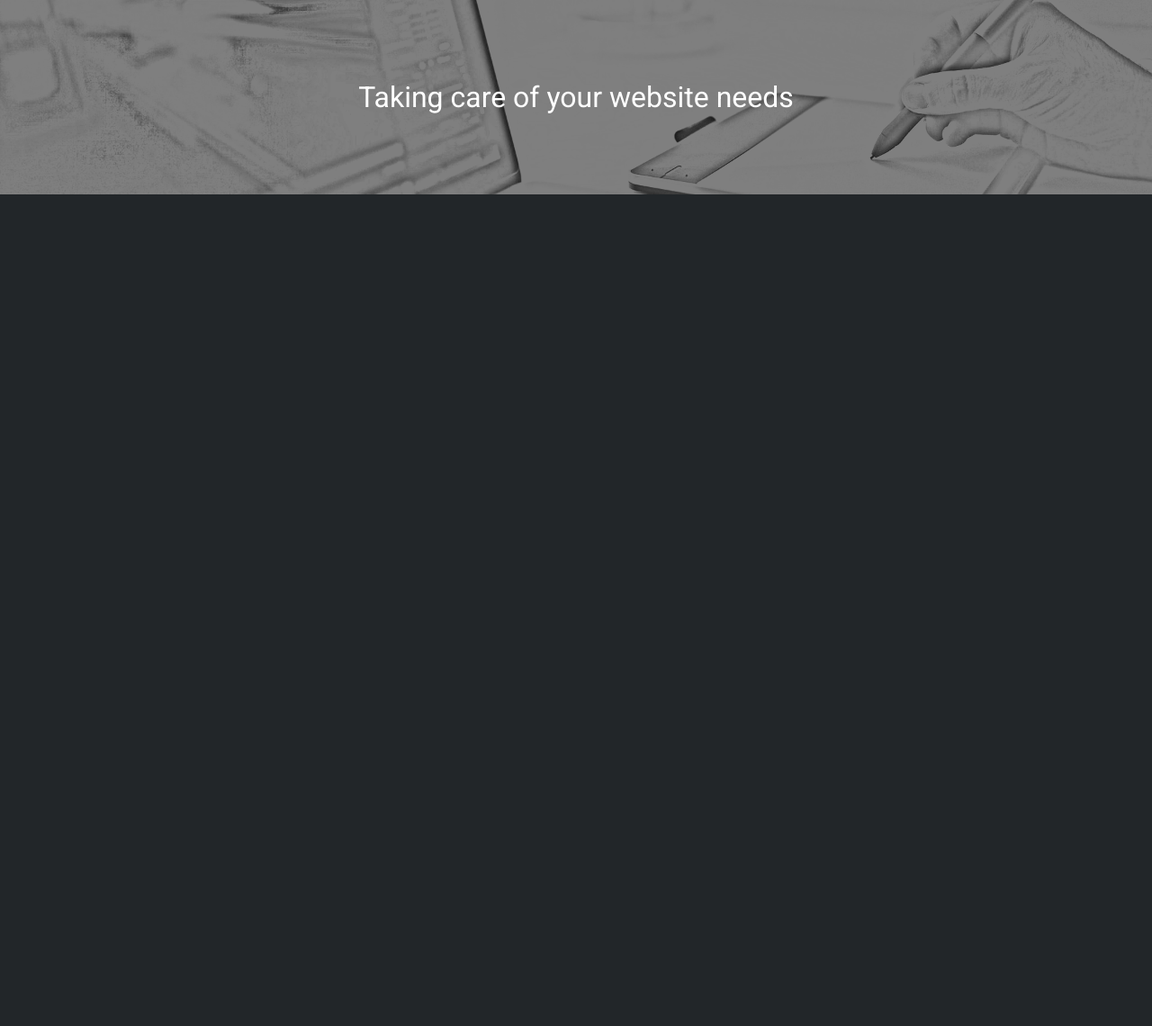
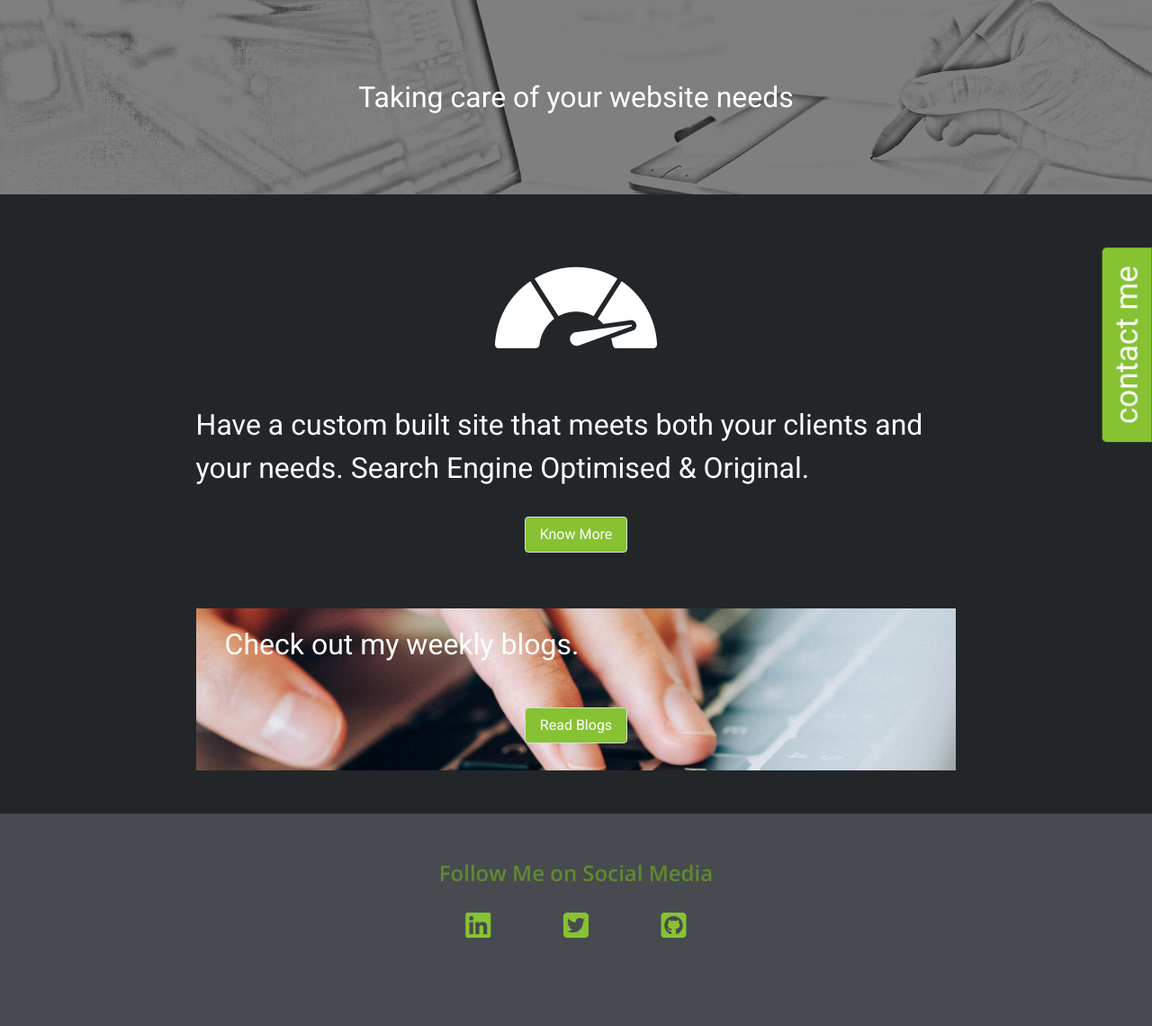
Before and after one commit to Domchap90/resume, a Django app: page / in a window 1280 px wide. Shown: the part 44-1184 px from the top of the page at 90% size. Before the commit the page ends 260 px from the top, so only its background shows below. Run offline with Django 3.2, Linux system fonts and the light colour scheme; some libraries are stand-ins or nearby versions.

Commit message:
Initial layout of homepage completed.

```diff
--- a/home/templates/home/index.html
+++ b/home/templates/home/index.html
@@ -3,12 +3,62 @@
 
 {% block content %}
 <div class="below-nav">
-    <div class="hero">
+    <div class="hero hero-bg">
         <div class="hero-overlay">
-            <div class="container tagline-container">
+            <div class="container central-container tagline-container">
                 <h1 class="tagline">Taking care of your website needs</h1>
             </div>
         </div>
     </div>
+
+    <div id="contact_tab">
+        <a href="#">contact me</a>
+    </div>
+
+    <section class="hero feature">
+        <div class="container central-container">
+
+            <div class="image-container center">
+                <img src="{% static 'images/gauge-icon-23.jpg' %}" alt="Image of optimal meter" id="seo_meter">
+            </div>
+
+            <h2 class="feature-title">
+                Have a custom built site that meets both your clients and your needs. Search Engine Optimised & Original.
+            </h2>
+
+            <div class="button-container center">
+                <a class="button" href="">Know More</a>
+            </div>
+        </div>
+    </section>
+
+    <section class="hero feature mb-6">
+        <div class="container central-container blog-bg">
+
+            <h2 class="feature-title" id="blog_title">
+                Check out my weekly blogs.
+            </h2>
+
+            <div class="button-container center">
+                <a class="button" href="">Read Blogs</a>
+            </div>
+        </div>
+    </section>
+
+    <footer class="footer">
+        <div class="container central-container">
+            <div class="center">
+                <h3 class="footer-title mb-5">Follow Me on Social Media</h3>
+            </div>
+
+            <div class="center">
+                <div class="social-container">
+                    <i class="fab fa-linkedin is-large"></i>
+                    <i class="fab fa-twitter-square is-large"></i>
+                    <i class="fab fa-github-square is-large"></i>
+                </div>
+            </div>
+        </div>
+    </footer>
 </div>
 {% endblock %}
--- a/static/css/base.css
+++ b/static/css/base.css
@@ -13,6 +13,21 @@
     --paragraph-text-font: 'Roboto';
 }
 
+.center {
+    display: flex;
+    justify-content: center;
+    align-items: center;
+}
+
+a {
+    color: var(--big-text-color);
+    font-family: var(--paragraph-text-font);
+}
+
+i {
+    color: var(--button-bg-color);
+    font-size: xx-large;
+}
 .nav {
     height: 44px;
     background-color: var(--alternate-bg-color);
@@ -37,7 +52,7 @@
     background-color: var(--main-bg-color);
 }
 
-.hero {
+.hero-bg {
     background: url('/static/images/web_dev_sketch.png');
     background-position: center;
     background-repeat: no-repeat;
@@ -58,9 +73,12 @@
 
 .tagline-container {
     height: 216px;
-    width: 90%;
     display: flex;
     align-items: center;
+}
+
+.central-container {
+    width: 90%;
 }
 
 .tagline {
@@ -72,14 +90,94 @@
 }
 
 @media (min-width: 600px) {
-    .tagline-container {
+    .central-container {
         width: 80%;
     }
 }
 
 @media (min-width: 1000px) {
-    .tagline-container {
+    .central-container {
         width: 66%;
         max-width: 950px;
     }
 }
+
+#contact_tab {
+    -ms-transform: rotate(-90deg);
+    -webkit-transform: rotate(-90deg);
+    transform: rotate(-90deg);
+    background-color: var(--button-bg-color);
+    color: var(--big-text-color);
+    position: fixed;
+    top: 50%;
+    right: -80px;
+    font-size: 35px;
+    padding-left: 20px;
+    padding-right: 20px;
+    -webkit-border-top-left-radius: 5px;
+    -webkit-border-top-right-radius: 5px;
+    -moz-border-radius-topleft: 5px;
+    -moz-border-radius-topright: 5px;
+    border-top-left-radius: 5px;
+    border-top-right-radius: 5px;
+    z-index: 1000;
+    visibility: visible;
+    /* opacity: 0; */
+}
+
+section {
+    margin-top: 32px;
+}
+
+.feature-title{
+    font-family: var(--paragraph-text-font);
+    font-size: 2rem;
+    color: var(--big-text-color);
+}
+
+.image-container {
+    width: 100%;
+}
+
+#seo_meter {
+    filter: invert(100%);
+}
+
+.button-container {
+    height: 100px;
+}
+
+.button {
+    background-color: var(--button-bg-color);
+    color: var(--big-text-color);
+}
+
+.blog-bg {
+    background: url('/static/images/home_blog.jpg');
+    background-position: center;
+    background-repeat: no-repeat;
+    background-size: cover;
+    /* height: 216px; */
+}
+
+#blog_title {
+    margin: 16px 0;
+    padding: 0 32px;
+}
+
+.footer {
+    background-color: var(--alternate-bg-color);
+}
+
+.footer-title {
+    text-align: center;
+    font-family: var(--header-text-font);
+    color: var(--header-text-color);
+    font-size: 24px;
+}
+
+.social-container {
+    width: 50%;
+    display: flex;
+    justify-content: space-evenly;
+}
--- a/templates/base.html
+++ b/templates/base.html
@@ -17,6 +17,7 @@
         <link href="https://fonts.googleapis.com/css2?family=Open+Sans:wght@600&family=Roboto&display=swap" rel="stylesheet">
         <link rel="stylesheet" href="https://cdn.jsdelivr.net/npm/bulma@0.9.1/css/bulma.min.css">
         <link rel="stylesheet" href="https://fonts.googleapis.com/icon?family=Material+Icons" >
+        <script src="https://kit.fontawesome.com/d19a086ec7.js" crossorigin="anonymous"></script>
         <!-- <link rel="stylesheet" href="https://cdnjs.cloudflare.com/ajax/libs/materialize/1.0.0/css/materialize.css"> -->
         <link rel="stylesheet" href="{% static 'css/base.css' %}">
         {% endblock %}
```
Also changed, not shown: README.md, static/images/gauge-icon-23.jpg (added), static/images/home_blog.jpg (added).
